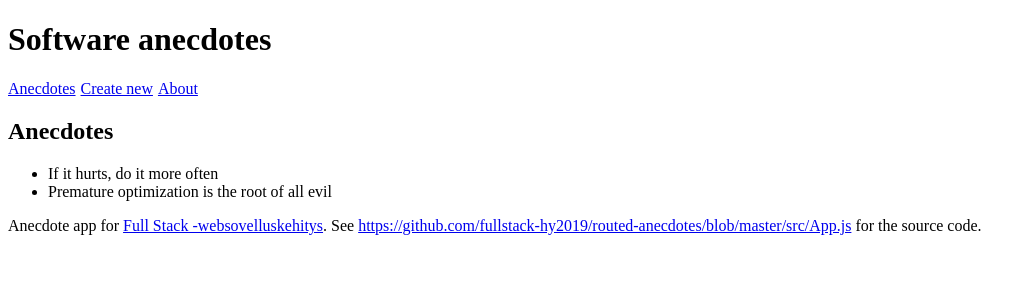
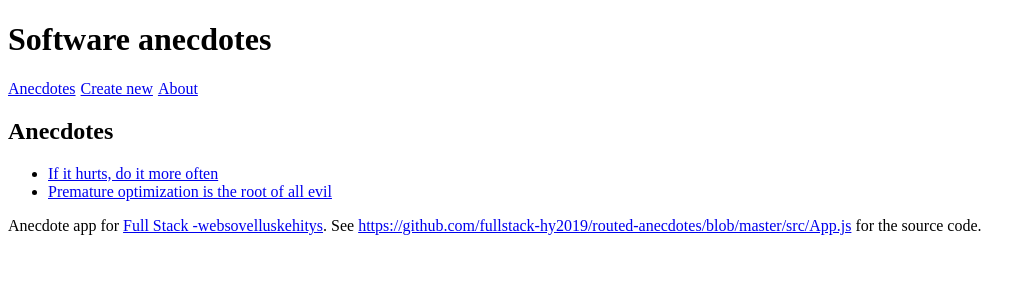
Before and after one commit to JouHouFin/HY_fullstack, a React (Create React App) app in the folder osa7/routed-anecdotes/: page / in a window 1280 px wide. Shown: the top 300 px of the page, without its empty margins (0-1032 px from the left). Built offline with nearby package versions, Linux system fonts and the light colour scheme.

Commit message:
7.2: routed anecdotes, step2 done

```diff
--- a/osa7/routed-anecdotes/src/App.js
+++ b/osa7/routed-anecdotes/src/App.js
@@ -1,8 +1,5 @@
 import React, { useState } from 'react'
-import {
-  BrowserRouter as Router,
-  Switch, Route, Link
-} from "react-router-dom"
+import { Switch, Route, Link, useRouteMatch } from "react-router-dom"
 
 const Menu = () => {
   const padding = {
@@ -21,10 +18,25 @@ const AnecdoteList = ({ anecdotes }) => (
   <div>
     <h2>Anecdotes</h2>
     <ul>
-      {anecdotes.map(anecdote => <li key={anecdote.id} >{anecdote.content}</li>)}
+      {anecdotes.map(anecdote =>
+        <li key={anecdote.id} >
+          <Link to={`/anecdotes/${anecdote.id}`}>
+            {anecdote.content}
+          </Link>
+        </li>
+      )}
     </ul>
   </div>
 )
+
+const SingleAnecdote = ({ anecdote }) => (
+  <div>
+    <h2>{anecdote.content} by {anecdote.author}</h2>
+    <p>Has {anecdote.votes} votes</p>
+    <p>For more info see <a href={anecdote.info}>{anecdote.info}</a></p>
+  </div>
+)
+
 
 const About = () => (
   <div>
@@ -105,6 +117,12 @@ const App = () => {
     }
   ])
 
+  const match = useRouteMatch('/anecdotes/:id')
+  const anecdote = match
+    ? anecdotes.find(anecdote => Number(anecdote.id) === Number(match.params.id))
+    : null
+
+
   const [notification, setNotification] = useState('')
 
   const addNew = (anecdote) => {
@@ -137,6 +155,9 @@ const App = () => {
         <Route path='/create'>
           <CreateNew addNew={addNew} />
         </Route>
+        <Route path='/anecdotes/:id'>
+          <SingleAnecdote anecdote={anecdote} />
+        </Route>
         <Route path='/'>
           <AnecdoteList anecdotes={anecdotes} />
         </Route>
```
